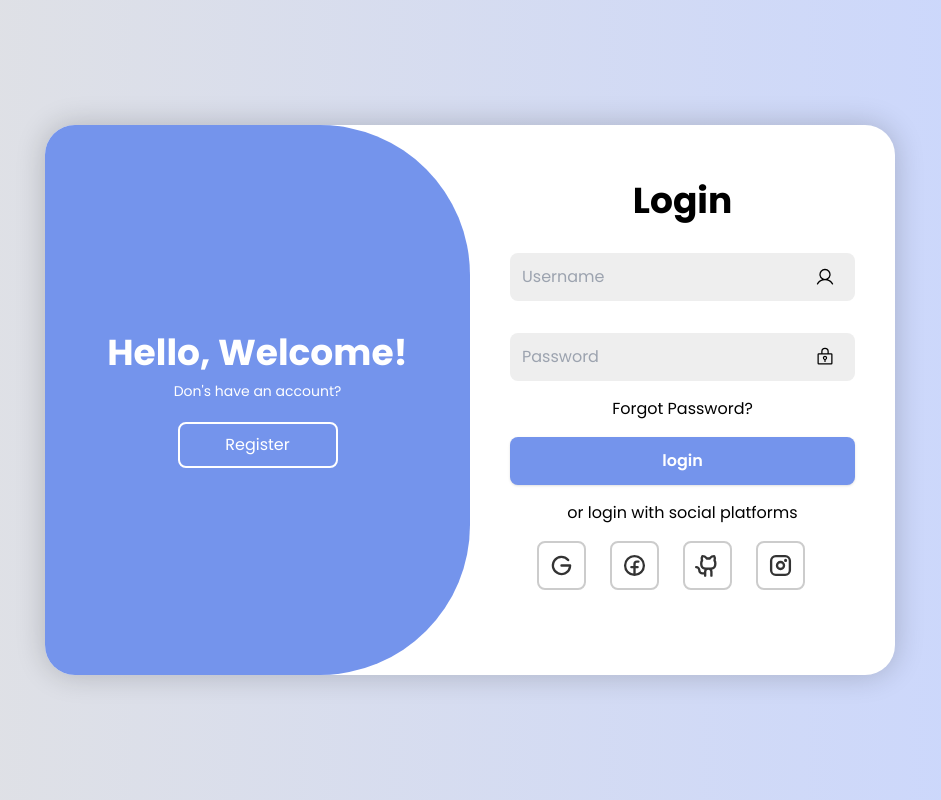
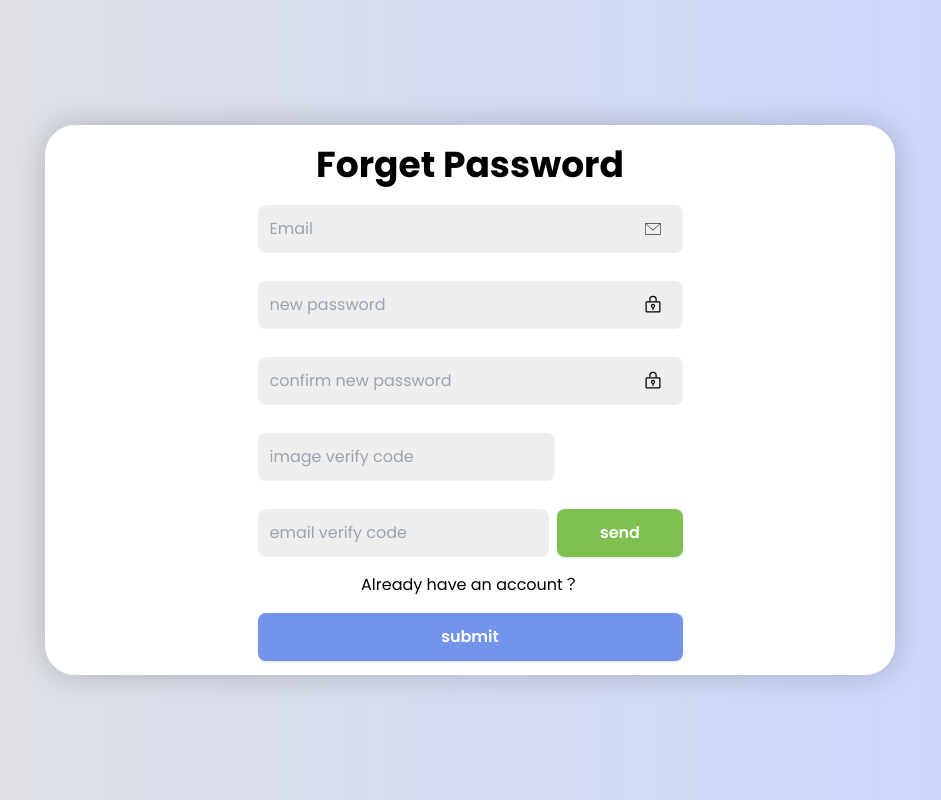
Before and after one commit to dnhy/manager-fe, a Vue app: page /#/loginrl/forgotpwd in a window 1280 px wide. Before the commit this address led to /#/login. Shown: the whole page, without its empty margins (170-1111 px from the left). Built offline with nearby package versions, Linux system fonts and the light colour scheme; no server answers; what vue-toastification would draw is missing.

Commit message:
feat: 忘记密码

```diff
--- a/src/api/user/index.ts
+++ b/src/api/user/index.ts
@@ -6,15 +6,20 @@ enum API {
   USERINFO_URL = "/users/getUserInfo",
   USERINFO_URL2 = "/users/getUserInfo2",
   REGIST_URL = "/users/regist",
+  GETVALIDATEIMG_URL = "/users/getValidateImg",
+  SENDEMAILCODE_URL = "/users/sendEmailCode/",
 }
 
-export const reqLogin = (data: any) => myFetch.post(API.LOGIN_URL, data);
+export const reqLogin = (data) => myFetch.post(API.LOGIN_URL, data);
 
-export const reqRefresh = (data: any) =>
+export const reqRefresh = (data) =>
   myFetch.get(API.REFRESH_URL, {
     Authorization: "Bearer " + data.token,
   });
 export const reqUserInfo = () => myFetch.get(API.USERINFO_URL);
 export const reqUserInfo2 = () => myFetch.get(API.USERINFO_URL2);
 
-export const reqRegist = (data: any) => myFetch.post(API.REGIST_URL, data);
+export const reqRegist = (data) => myFetch.post(API.REGIST_URL, data);
+export const reqGetValidateImg = () => myFetch.get(API.GETVALIDATEIMG_URL);
+export const reqSendEmailCode = (vcode, email) =>
+  myFetch.get(API.SENDEMAILCODE_URL + vcode + "?email=" + email);
--- /dev/null
+++ b/src/components/LoginButton/index.vue
@@ -0,0 +1,31 @@
+<template>
+  <button
+    class="h-12 bg-blue text-white rounded-lg cursor-pointer font-semibold shadow"
+    :class="btnFormts[formt]"
+    type="button"
+    :disabled="disabled"
+  >
+    <slot></slot>
+  </button>
+</template>
+
+<script setup lang="ts">
+import { defineProps } from "vue";
+
+enum btnFormts {
+  primary = "bg-blue text-white",
+  success = "bg-green text-white",
+}
+
+const { formt, disabled } = defineProps({
+  formt: {
+    type: String,
+    default: "primary",
+  },
+  disabled: {
+    type: Boolean,
+  },
+});
+</script>
+
+<style lang="scss" scoped></style>
--- a/src/components/LoginForm/index.vue
+++ b/src/components/LoginForm/index.vue
@@ -59,14 +59,13 @@
       />
     </div>
     <div class="-mt-4 mb-4">
-      <a href="">Forgot Password?</a>
+      <router-link to="forgotpwd">Forgot Password?</router-link>
     </div>
-    <button
-      type="submit"
-      class="w-full h-12 bg-blue text-white rounded-lg cursor-pointer font-semibold shadow"
-    >
+
+    <LoginButton type="submit" class="w-full">
       {{ isLogin ? "login" : "regist" }}
-    </button>
+    </LoginButton>
+
     <div class="my-4">
       <a>or login with social platforms</a>
     </div>
@@ -103,6 +102,7 @@ import {
   type Ref,
 } from "vue";
 import LoginInput from "@/components/LoginInput/index.vue";
+import LoginButton from "@/components/LoginButton/index.vue";
 import { useStore } from "vuex"; // 引入useStore 方法
 import { reqRegist, reqUserInfo2 } from "@/api/user";
 import toast from "@/lib/toast";
--- a/src/components/LoginInput/index.vue
+++ b/src/components/LoginInput/index.vue
@@ -1,5 +1,5 @@
 <template>
-  <div>
+  <div class="relative">
     <input
       ref="input"
       class="login-input"
--- /dev/null
+++ b/src/layout/loginRL.vue
@@ -0,0 +1,35 @@
+<template>
+  <div
+    class="content w-full h-screen bg-gradient-to-r from-[#e2e2e2] to-[#c9d6ff] flex items-center justify-center"
+  >
+    <div
+      class="w-[850px] h-[550px] rounded-[30px] bg-white shadow-[0_0_30px_rgba(0,0,0,0.2)] relative overflow-hidden select-none"
+    >
+      <router-view v-slot="{ Component }">
+        <transition name="fade">
+          <component :is="Component" />
+        </transition>
+      </router-view>
+    </div>
+  </div>
+</template>
+
+<script setup lang="ts"></script>
+
+<style lang="scss" scoped>
+.content {
+  font-family: Poppins, sans-serif;
+}
+
+.fade-enter-active {
+  transition: all 1s;
+}
+
+.fade-enter-from {
+  opacity: 0;
+}
+
+.fade-enter-to {
+  opacity: 1;
+}
+</style>
--- a/src/permission.ts
+++ b/src/permission.ts
@@ -5,7 +5,7 @@ router.beforeEach(async (to, from, next) => {
   const { token, userInfo } = store.state.userModule;
 
   if (token) {
-    if (to.path === "/login") {
+    if (to.path.startsWith("/loginrl")) {
       next({ path: "/" });
     } else {
       if (userInfo.userName) {
@@ -16,7 +16,7 @@ router.beforeEach(async (to, from, next) => {
           next();
         } catch (error) {
           next({
-            path: "/login",
+            path: "/loginrl/login",
             query: {
               redirect: to.path,
             },
@@ -25,11 +25,11 @@ router.beforeEach(async (to, from, next) => {
       }
     }
   } else {
-    if (to.path === "/login") {
+    if (to.path.startsWith("/loginrl")) {
       next();
     } else {
       next({
-        path: "/login",
+        path: "/loginrl/login",
         query: {
           redirect: to.path,
         },
--- a/src/router/index.ts
+++ b/src/router/index.ts
@@ -7,9 +7,22 @@ import {
 
 const routes: Array<RouteRecordRaw> = [
   {
-    path: "/login",
-    name: "login",
-    component: () => import("../views/login/index.vue"),
+    path: "/loginrl",
+    name: "loginrl",
+    component: () => import("../layout/loginRL.vue"),
+    redirect: "login",
+    children: [
+      {
+        path: "login",
+        name: "login",
+        component: () => import("../views/login/index.vue"),
+      },
+      {
+        path: "forgotpwd",
+        name: "forgotpwd",
+        component: () => import("../views/forgotpwd/index.vue"),
+      },
+    ],
   },
   {
     path: "/home",
--- /dev/null
+++ b/src/views/forgotpwd/index.vue
@@ -0,0 +1,146 @@
+<template>
+  <div class="w-1/2 mx-auto text-center">
+    <form @submit.prevent="changePassword">
+      <div class="my-5 font-bold text-4xl">Forget Password</div>
+      <LoginInput
+        placeholder="Email"
+        iconName="mail"
+        class="relative mb-7"
+        type="email"
+        v-model="form.userEmail"
+        required
+      />
+      <LoginInput
+        placeholder="new password"
+        type="password"
+        iconName="lock"
+        class="relative mb-7"
+        v-model="form.userPwd"
+        required
+      />
+      <LoginInput
+        placeholder="confirm new password"
+        type="password"
+        iconName="lock"
+        class="relative mb-7"
+        v-model="userPwdmCf"
+        required
+      />
+      <div class="flex items-center mb-7">
+        <LoginInput
+          class="w-[70%] mr-2"
+          placeholder="image verify code"
+          type="text"
+          iconName="text"
+          v-model="imgVerifyCode"
+          required
+        />
+        <div v-html="validateImg" @click="getValidateImg"></div>
+      </div>
+      <div class="flex items-center mb-8">
+        <LoginInput
+          class="w-[70%] mr-2"
+          placeholder="email verify code"
+          type="text"
+          iconName="text"
+          v-model="form.emailVerifyCode"
+          required
+        />
+        <LoginButton
+          class="w-[30%]"
+          formt="success"
+          @click="sendEmailCode"
+          :disabled="disabled"
+        >
+          {{ disabled ? timeSend + "s" : "send" }}
+        </LoginButton>
+      </div>
+      <div class="-mt-4 mb-4">
+        <router-link to="login">Already have an account？</router-link>
+      </div>
+      <LoginButton class="w-full" type="submit">submit</LoginButton>
+    </form>
+  </div>
+</template>
+
+<script setup lang="ts">
+import LoginInput from "@/components/LoginInput/index.vue";
+import LoginButton from "@/components/LoginButton/index.vue";
+import { onMounted, reactive, ref } from "vue";
+import { reqGetValidateImg, reqSendEmailCode } from "@/api/user";
+import toast from "@/lib/toast";
+
+function changePassword() {}
+
+const form = reactive({
+  userEmail: "",
+  userPwd: "",
+  emailVerifyCode: "",
+});
+const userPwdmCf = ref<string>("");
+const imgVerifyCode = ref<string>("");
+const validateImg = ref("");
+let disabled = ref(false);
+const seconde = 10;
+let timeSend = ref(seconde);
+
+async function getValidateImg() {
+  const res = await reqGetValidateImg();
+  if (res.code === 200) {
+    validateImg.value = res.data.img;
+  }
+}
+
+async function sendEmailCode() {
+  var reg = /^[0-9a-zA-Z_.-]+[@][0-9a-zA-Z_.-]+([.][a-zA-Z]+){1,2}$/;
+
+  if (form.userEmail === "") {
+    toast.error("请输入邮箱");
+
+    return;
+  }
+  if (!reg.test(form.userEmail)) {
+    toast.error("邮箱格式不正确");
+
+    return;
+  }
+
+  if (imgVerifyCode.value === "") {
+    toast.error("请输入验证码");
+
+    return;
+  }
+
+  const res = await reqSendEmailCode(imgVerifyCode.value, form.userEmail);
+  if (res.code === 200) {
+    toast.info(res.msg);
+
+    disabled.value = true;
+    let interval = setInterval(() => {
+      if (timeSend.value === 0) {
+        clearInterval(interval);
+        disabled.value = false;
+        timeSend.value = seconde;
+
+        return;
+      }
+
+      timeSend.value -= 1;
+    }, 1000);
+  } else {
+    toast.error(res.msg);
+  }
+
+  getValidateImg();
+}
+
+onMounted(() => {
+  getValidateImg();
+});
+</script>
+
+<style lang="scss" scoped>
+.content {
+  font-family: Poppins, sans-serif;
+}
+</style>
--- a/src/views/login/index.vue
+++ b/src/views/login/index.vue
@@ -1,20 +1,12 @@
 <template>
-  <div
-    class="content w-full h-screen bg-gradient-to-r from-[#e2e2e2] to-[#c9d6ff] flex items-center justify-center"
-  >
-    <div
-      class="w-[850px] h-[550px] rounded-[30px] bg-white shadow-[0_0_30px_rgba(0,0,0,0.2)] relative overflow-hidden select-none"
-      :class="{ active: !isLogin }"
-    >
+  <div :class="{ active: !isLogin }">
     <div class="toggle-box">
       <LoginTips
         :class="[isLogin ? 'left-0 delay-[1.2s]' : '-left-1/2  delay-[0.6s]']"
         type="log"
       />
       <LoginTips
-          :class="[
-            isLogin ? '-right-1/2 delay-[0.6s]' : 'right-0 delay-[1.2s]',
-          ]"
+        :class="[isLogin ? '-right-1/2 delay-[0.6s]' : 'right-0 delay-[1.2s]']"
         type="reg"
       />
     </div>
@@ -24,7 +16,6 @@
       :class="[isLogin ? 'py-14' : 'py-8 left-0']"
     >
       <LoginForm :socialIcons="socialIcons" />
-      </div>
     </div>
   </div>
 </template>
@@ -46,10 +37,6 @@ provide<Ref>("isLogin", isLogin);
 </script>
 
 <style lang="scss" scoped>
-.content {
-  font-family: Poppins, sans-serif;
-}
-
 .toggle-box::before {
   content: "";
   position: absolute;
--- a/tailwind.config.js
+++ b/tailwind.config.js
@@ -13,6 +13,7 @@ module.exports = {
       grey: "#eee",
       grey2: "#ccc",
       blue: "#7494ec",
+      green: "#7ec050",
     },
   },
   plugins: [],
```
Also changed, not shown: src/components/IdentifyCode/index.vue (added, +178 -0 lines). Lines whose indentation alone changed are shown as unchanged.
